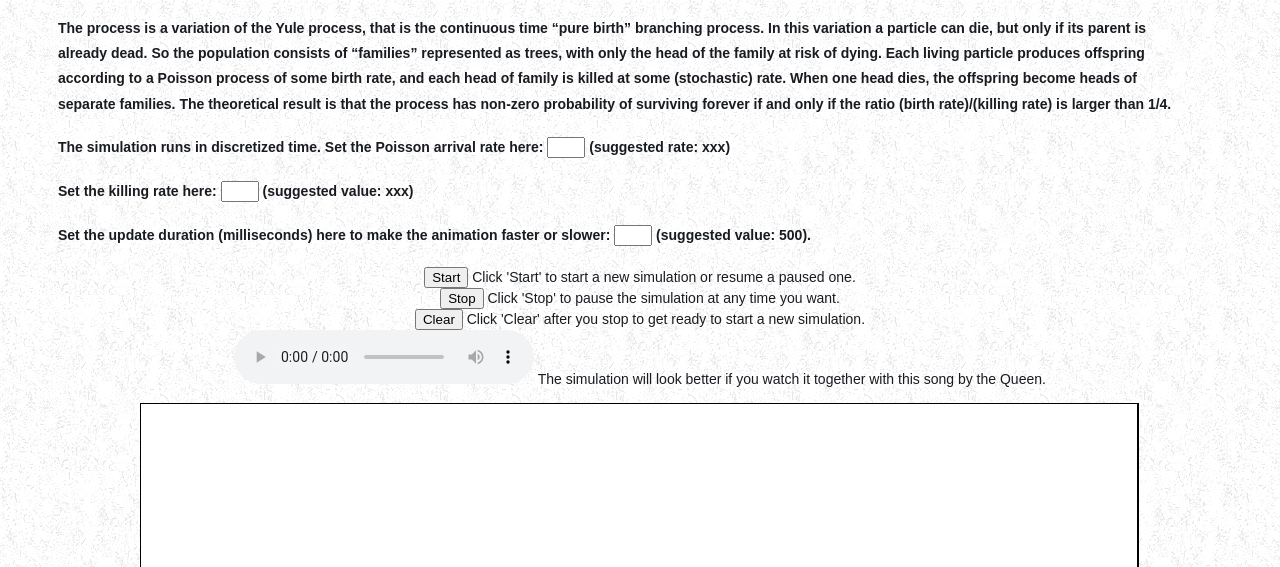
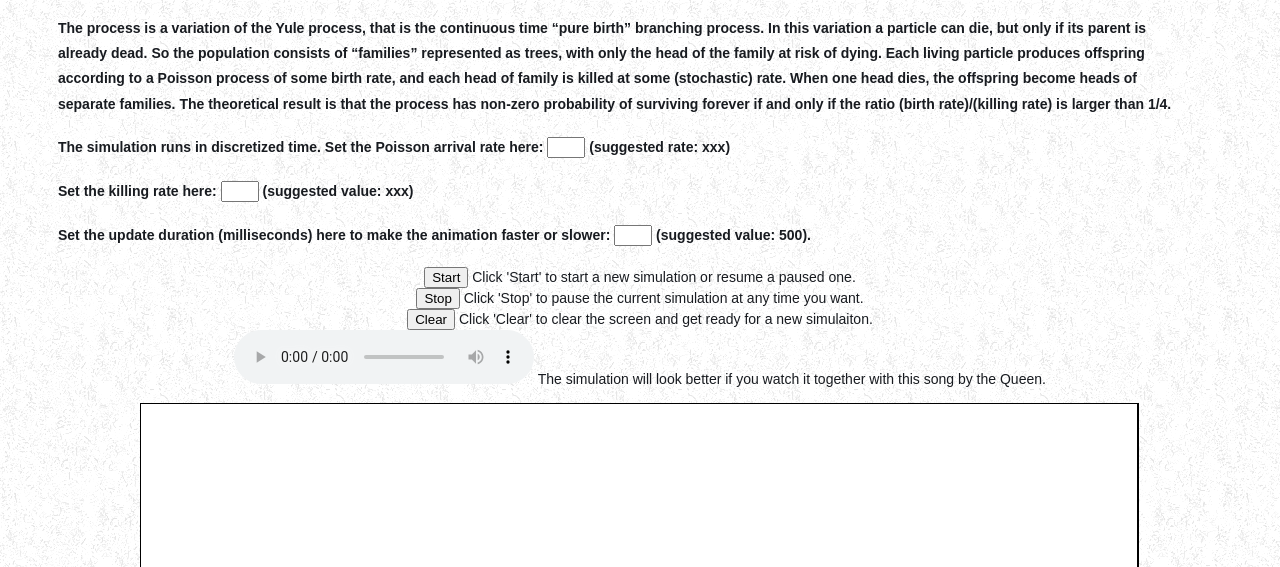
Before and after one commit to ShichangZh/ShichangZh.github.io, a plain HTML site: page Birth-and-Assassination/index.html in a window 1280 px wide. Shown: the part 233-800 px from the top of the page. Drawn offline with Linux system fonts and the light colour scheme; files whose address does not match are found by name.

Commit message:
Update index.html

```diff
--- a/Birth-and-Assassination/index.html
+++ b/Birth-and-Assassination/index.html
@@ -60,8 +60,8 @@
 
   <div id="buttons" align = "center">
     <button onclick = "initializing()" >Start</button>  Click 'Start' to start a new simulation or resume a paused one.<br>
-    <button onclick = "stop()">Stop</button>   Click 'Stop' to pause the simulation at any time you want.<br>
-    <button onclick = "clearScreen()" >Clear</button>   Click 'Clear' after you stop to get ready to start a new simulation.<br>
+    <button onclick = "stop()">Stop</button>  Click 'Stop' to pause the current simulation at any time you want.<br>
+    <button onclick = "clearScreen()" >Clear</button>   Click 'Clear' to clear the screen and get ready for a new simulaiton.<br>
     <audio src="music/queen.mp3" controls="" loop=""></audio>   The simulation will look better if you watch it together with this song by the Queen.
 
   </div>
```
